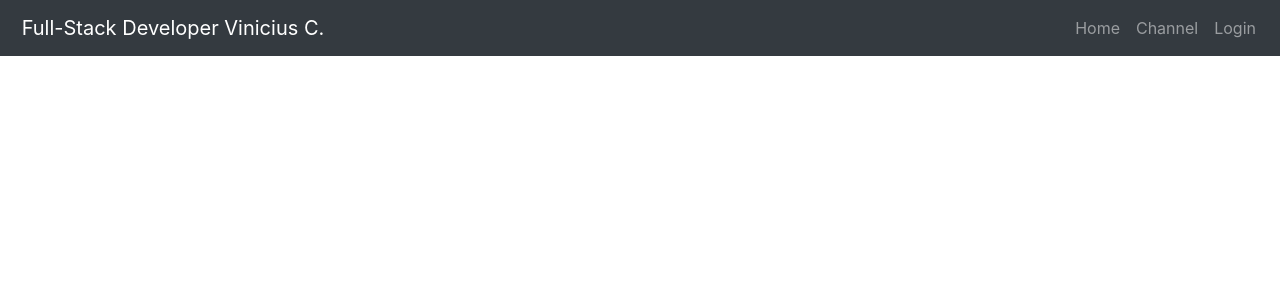
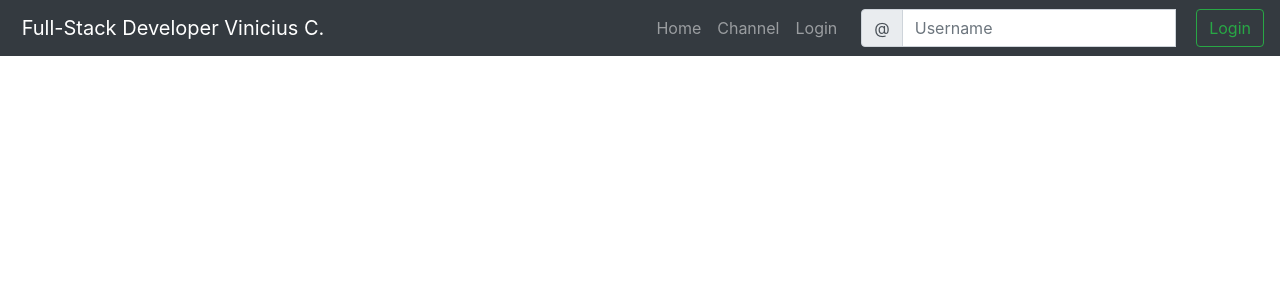
Before and after one commit to Cerebrovinny/responsiveportfolio, a React (Create React App) app: page / in a window 1280 px wide. Shown: the top 300 px of the page. Built offline with nearby package versions, Linux system fonts and the light colour scheme.

Commit message:
added form in navbar

```diff
--- a/src/components/Navbar.js
+++ b/src/components/Navbar.js
@@ -16,11 +16,20 @@
                     </button>
 
                     <section className="collapse navbar-collapse" id="navbarMainToggler">
-                        <div className="navbar-nav ml-auto">
+                        <div className="navbar-nav ml-auto pr-3">
                             <a className="nav-item nav-link" href="#">Home</a>
                             <a className="nav-item nav-link" href="#">Channel</a>
                             <a className="nav-item nav-link" href="#">Login</a>
                         </div>
+                        <form className="form-inline">
+                            <div className="input-group">
+                                <div className="input-group-prepend">
+                                    <span className="input-group-text">@</span>
+                                </div>
+                                <input type="text" className="form-control mr-3" placeholder="Username"/>&nbsp;
+                                <button className="btn btn-outline-success">Login</button>
+                            </div>
+                        </form>
                     </section>
 
                 </nav>
```
